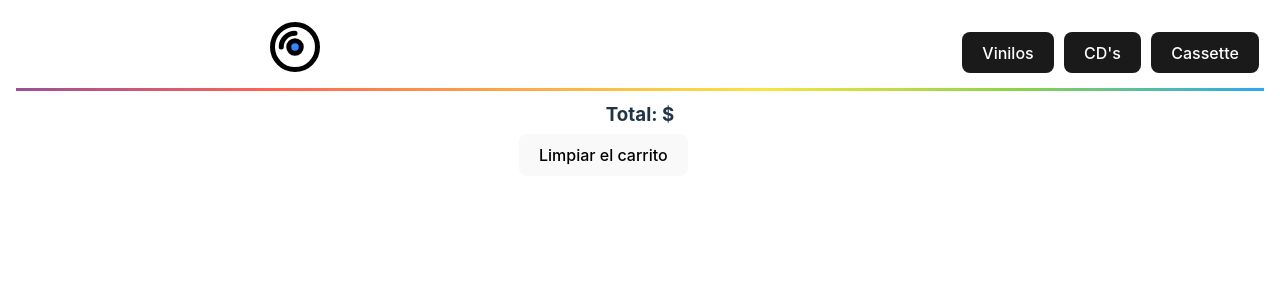
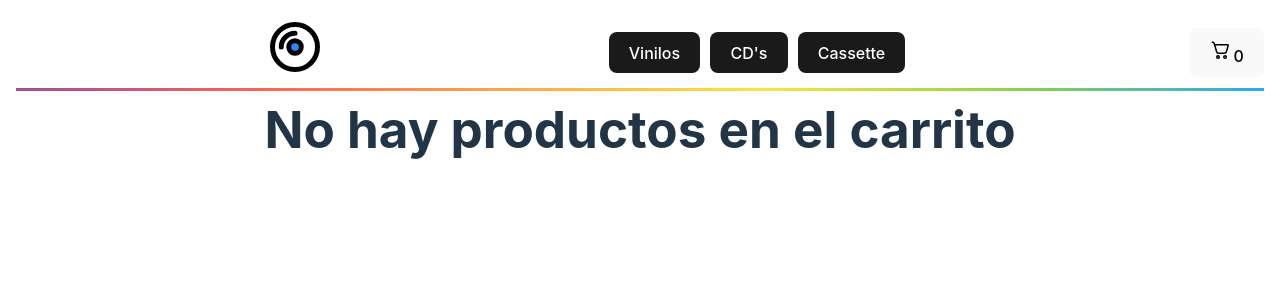
Before and after one commit to RogelioRomo/Discoland, a React (Vite) app: page /cart in a window 1280 px wide. Shown: the top 300 px of the page. Built offline with nearby package versions, Linux system fonts and the light colour scheme.

Commit message:
Arreglando cantidad en cartWidget

```diff
--- a/src/App.jsx
+++ b/src/App.jsx
@@ -1,14 +1,10 @@
-import { useState } from 'react'
-import reactLogo from './assets/react.svg'
-import viteLogo from '/vite.svg'
 import './App.css'
 import { BrowserRouter, Routes, Route } from "react-router-dom";
 import NavBar from './components/NavBar/NavBar';
 import ItemListContainer from './components/ItemListContainer/ItemListContainer';
-import ItemCount from './components/ItemCount/ItemCount';
 import ItemDetailContainer from './components/ItemDetailContainer/ItemDetailContainer';
 import { CartProvider } from './context/CartContext';
-import Cart from './components/Cart/Cart'
+import { Cart } from './components/Cart/Cart';
 
 
 function App() {
--- a/src/components/Cart/Cart.jsx
+++ b/src/components/Cart/Cart.jsx
@@ -1,29 +1,49 @@
-import "./Cart.css"
-import { useContext } from "react"
-import { CartContext } from "../../context/CartContext"
-import CartItem from "../CartItem/CartItem"
-import { Link } from "react-router-dom"
+import { useCart } from "../../context/CartContext";
+import { Link } from "react-router-dom";
+import { useNavigate } from "react-router-dom";
+import './Cart.css'
 
-const Cart = () => {
-    const {cart, clearCart, totalQuantity, total} = useContext(CartContext)
+
+export const Cart = () => {
+    const navigate = useNavigate()
+
+    const {cart, totalQuantity, total, clearCart} = useCart()
 
     if(totalQuantity === 0){
-        return(
+        return (
             <div>
-                <h1>No has agregado items al carrito</h1>
-                <Link to="/" className="Option">Productos</Link>
+                <h1>No hay productos en el carrito</h1>
+                <Link to='/' className=''>Visitar tienda</Link>
             </div>
         )
     }
 
-    return(
+    return (
         <div>
-            { cart.map(p => <CartItem key={p.id}{...p}/>)}
-            <h3>Total: ${total}</h3>
-            <button onClick={() => clearCart()} className="button">Limpiar el carrito</button>
-            <Link to="/checkout" className="Option">Checkout</Link>
+            <h1>Carrito de compra</h1>
+            <div>
+                    {
+                        cart.map(prod => {
+                            return(
+                                <div className="cardCart">
+                                    <div key={prod.id} className="element">
+                                        <h3>{prod.name}</h3>
+                                        <h3>Cantidad:{prod.quantity}</h3>
+                                    </div>
+                                </div>
+                            )
+                        })
+                    }
+
+                <div className="element2">
+                    <div>
+                        <h3>Cantidad Total: {totalQuantity}</h3>
+                        <h3>Total: ${total}</h3>
+                    </div>
+                    <button onClick={() => clearCart() }>Limpiar el carrito</button>
+                    <button onClick={() => navigate('/checkout')}>Checkout</button>
+                </div>
+            </div>
         </div>
     )
 }
-
-export default Cart
--- a/src/components/CartWidget/CartWidget.jsx
+++ b/src/components/CartWidget/CartWidget.jsx
@@ -1,17 +1,20 @@
-import "./CartWidget.css"
-import { useContext } from "react"
-import { CartContext } from "../../context/CartContext"
-import { Link } from "react-router-dom"
+
+import { useCart } from '../../context/CartContext'
+import { useNavigate } from 'react-router-dom'
+
 
 const CartWidget = () => {
 
-    const { totalQuantity } = useContext(CartContext)
+    const navigate = useNavigate()
+
+    const { totalQuantity, } = useCart()
 
     return (
-        <Link to="/cart" className="CartWidget" style={{ display: totalQuantity > 0 ? "block" : "none" }}>
+        <button onClick={() => navigate('/cart')}>
+
             <svg xmlns="http://www.w3.org/2000/svg" width="24" height="24" viewBox="0 0 24 24"><path fill="currentColor" d="M2.5 4.25a.75.75 0 0 1 .75-.75h.558c.95 0 1.52.639 1.845 1.233c.217.396.374.855.497 1.271A1.29 1.29 0 0 1 6.25 6h12.498c.83 0 1.43.794 1.202 1.593l-1.828 6.409a2.75 2.75 0 0 1-2.644 1.996H9.53a2.75 2.75 0 0 1-2.652-2.022l-.76-2.772l-1.26-4.248l-.001-.008c-.156-.567-.302-1.098-.52-1.494C4.128 5.069 3.96 5 3.809 5H3.25a.75.75 0 0 1-.75-.75Zm5.073 6.59l.751 2.739c.15.542.643.919 1.206.919h5.948a1.25 1.25 0 0 0 1.202-.907L18.417 7.5H6.585l.974 3.287l.014.053ZM11 19a2 2 0 1 1-4 0a2 2 0 0 1 4 0Zm-1.5 0a.5.5 0 1 0-1 0a.5.5 0 0 0 1 0Zm8.5 0a2 2 0 1 1-4 0a2 2 0 0 1 4 0Zm-1.5 0a.5.5 0 1 0-1 0a.5.5 0 0 0 1 0Z" /></svg>
             {totalQuantity}
-        </Link>
+        </button>
     )
 }
 
--- a/src/components/ItemDetail/ItemDetail.jsx
+++ b/src/components/ItemDetail/ItemDetail.jsx
@@ -2,22 +2,22 @@ import "./ItemDetail.css"
 import { useContext, useState } from "react"
 import ItemCount from "../ItemCount/ItemCount"
 import { Link } from "react-router-dom"
-import { CartContext } from "../../context/CartContext"
+import { useCart } from "../../context/CartContext";
 
 const ItemDetail = ({id, name, img, category, description, price, stock})=>{
 
     const [quantityAdded, setQuantityAdded] = useState(0)
 
-    const { addItem } = useContext(CartContext)
+    const { addItem, isInCart } = useCart()
 
     const handleOnAdd = (quantity) => {
         setQuantityAdded(quantity)
 
-        const item = {
-            id, name, price
+        const productToAdd = {
+            id, name, price, quantity
         }
 
-        addItem(item, quantity)
+        addItem(productToAdd)
     }
 
     return (
@@ -43,7 +43,7 @@ const ItemDetail = ({id, name, img, category, description, price, stock})=>{
             </section>
             <footer className="itemFooter">
                 {
-                    quantityAdded > 0 ? (
+                    isInCart(id) ? (
                         <Link to="/cart" className="button">Terminar Compra</Link>
                     ) : (
                         <ItemCount initial={1} stock={stock} onAdd={handleOnAdd}/>
--- a/src/context/CartContext.jsx
+++ b/src/context/CartContext.jsx
@@ -1,40 +1,72 @@
-import { createContext, useState } from "react"
+import { useState, createContext, useContext } from 'react'
 
-export const CartContext = createContext({
-    cart: []
-})
+const CartContext = createContext()
 
 export const CartProvider = ({ children }) => {
+
     const [cart, setCart] = useState([])
 
     console.log(cart)
 
-    const addItem = (item, quantity) => {
-        if(!isInCart(item.id)){
-            setCart(prev => [...prev, {...item, quantity}])
-        }else{
-            console.error("El producto ya fue agregado")
-        }
+    const isInCart = (id) => {
+        return cart.some(prod => prod.id === id)
     }
 
-    const removeItem = (itemId) => {
-        const cartUpdated = cart.filter(prod => prod.id !== itemId)
+    const addItem = (productToAdd) => {
+
+        const isInCart = (id) => {
+            return cart.some(prod => prod.id === id)
+        }
+
+        if (!isInCart(productToAdd.id)) {
+            setCart(prev => [...prev, productToAdd])
+        } else {
+            console.log('el producto ya esta agregado')
+        }
+
+    }
+
+    const removeItem = (id) => {
+        const cartUpdated = cart.filter(prod => prod.id != id)
         setCart(cartUpdated)
     }
 
+    const getTotalQuantity = () => {
+        let totalQuantity = 0
+
+        cart.forEach(prod => {
+            totalQuantity += prod.quantity
+        })
+
+        return totalQuantity
+
+    }
+
+    const totalQuantity = getTotalQuantity()
+
+    const getTotal = () => {
+        let total = 0
+
+        cart.forEach(prod => {
+            total += prod.price * prod.quantity
+        })
+
+        return total
+    }
+
+    const total = getTotal()
 
     const clearCart = () => {
         setCart([])
     }
 
-    const isInCart = (itemId) => {
-        return cart.some(prod => prod.id === itemId)
-    }
-
     return (
-        <CartContext.Provider value={{ cart, addItem, removeItem, clearCart }}>
-            { children }
+        <CartContext.Provider value={{ cart, addItem, totalQuantity, isInCart, total, clearCart, removeItem }}>
+            {children}
         </CartContext.Provider>
     )
+}
 
+export const useCart = () => {
+    return useContext(CartContext)
 }
```
